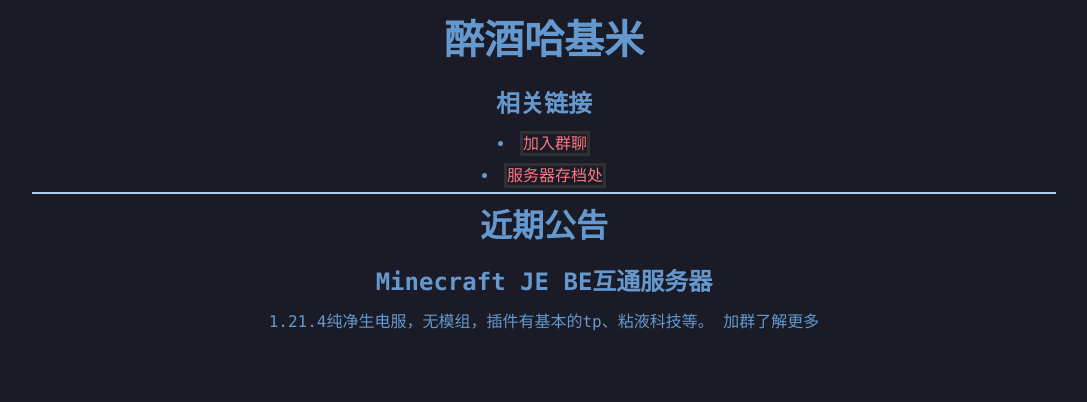
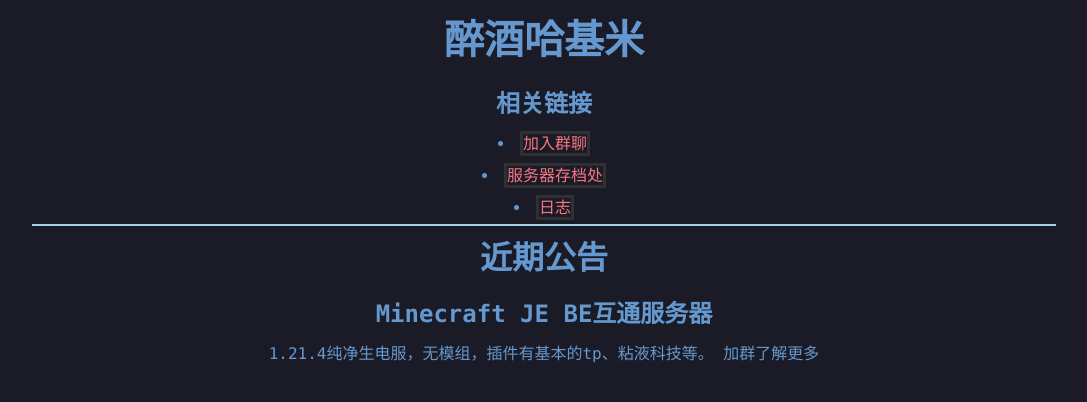
Before and after one commit to ZJHaJiMi/ZJHaJiMi.github.io, a plain HTML site: page index.html in a window 1280 px wide. Shown: the whole page, without its empty margins (96-1183 px from the left). Drawn offline with Linux system fonts and the light colour scheme.

Commit message:
Update index.html

```diff
--- a/index.html
+++ b/index.html
@@ -63,6 +63,10 @@
       <li class="links">
         <a href="documents.html">服务器存档处</a>
       </li>
+
+      <li class="links">
+        <a href="https://github.com/ZJHaJiMi/ZJHaJiMi.github.io/tree/main/logs">日志</a>
+      </li>
     </table>
   </div>
   <HR color="#abcdef" size="2">
```
